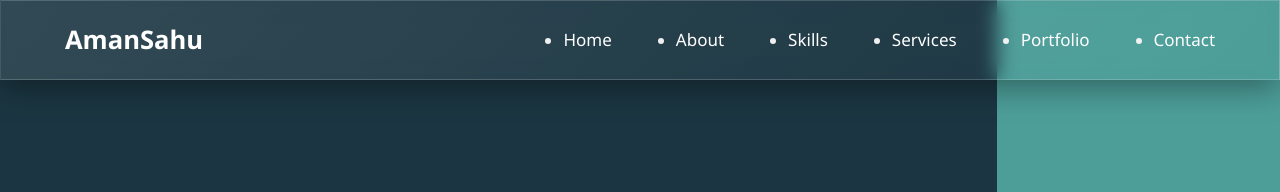
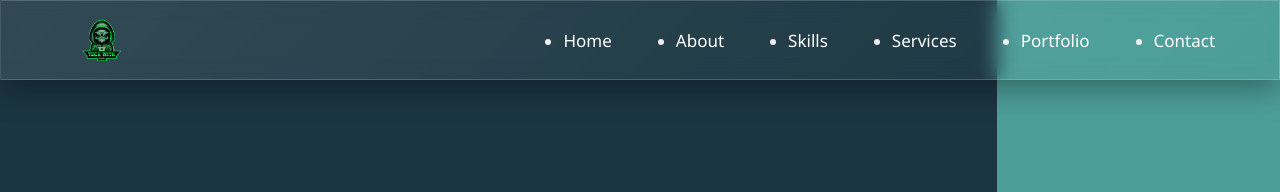
Before and after one commit to AmanSahu13/Portfolio, a plain HTML site: page index.html in a window 1280 px wide. Shown: the top 192 px of the page. Drawn offline with nearby package versions, Linux system fonts and the light colour scheme.

Commit message:
adding logo image

```diff
--- a/css/style.css
+++ b/css/style.css
@@ -172,6 +172,10 @@ nav{
 }
 .menu-bar{
     display: none;
+}
+.img-logo{
+    width: 15%;
+    height: auto;
 }
 /* ---------------------------------End NavBar---------------------------------- */
 
--- a/index.html
+++ b/index.html
@@ -19,7 +19,11 @@
     <nav class="BlurColor">
         <div class="container nav-container">
             <a href="" class="logo">
-                <h3>AmanSahu</h3>
+                <!-- <h3>AmanSahu</h3> -->
+                <div class="img-logo">
+                    <img src="image/Logo.png" herf="#">
+                </div>
+
             </a>
             <ul class="nav-links">
                 <li><a href="#">Home</a></li>
```
